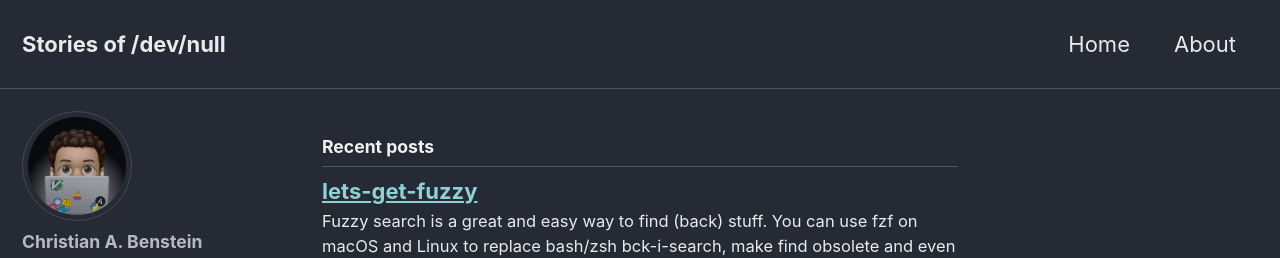
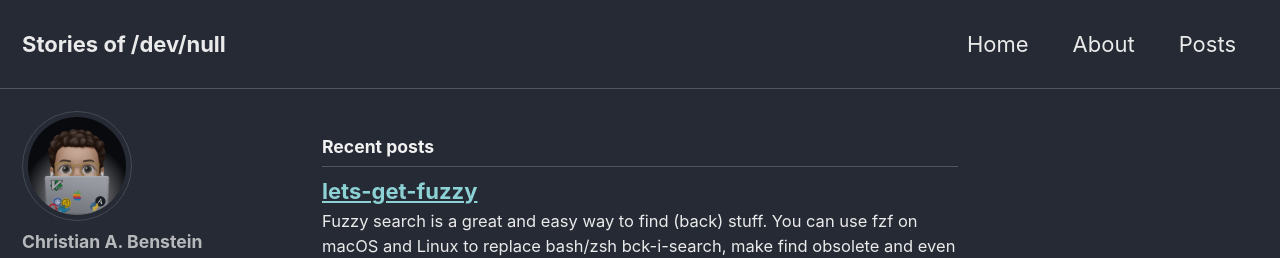
Before and after one commit to KingOfSpades/blog, a Jekyll site: the page built from index.html, in a window 1280 px wide and 900 px high. Shown: the top 258 px of the window. Built offline with Jekyll 4.4.1, drawn with Linux system fonts in a browser that asks for light colours; cached includes are drawn as plain includes; the list of posts is cut into pages by our own code.

Commit message:
Added posts page to nav

```diff
--- a/_data/navigation.yml
+++ b/_data/navigation.yml
@@ -4,3 +4,5 @@ main:
     url: /
   - title: "About"
     url: /about/
+  - title: "Posts"
+    url: /all_posts/
```
